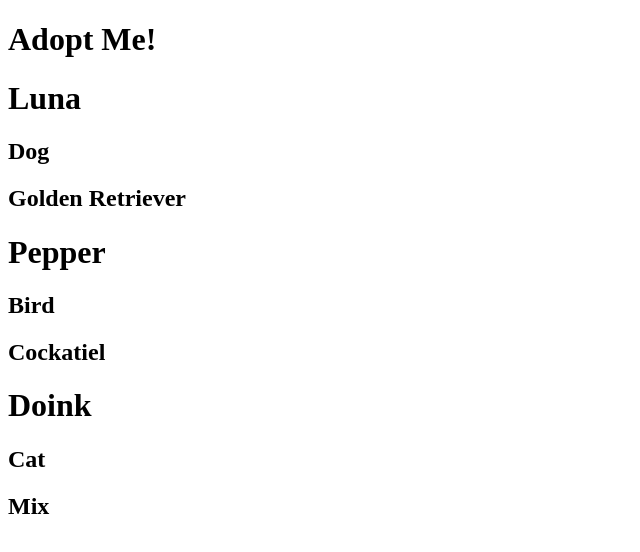
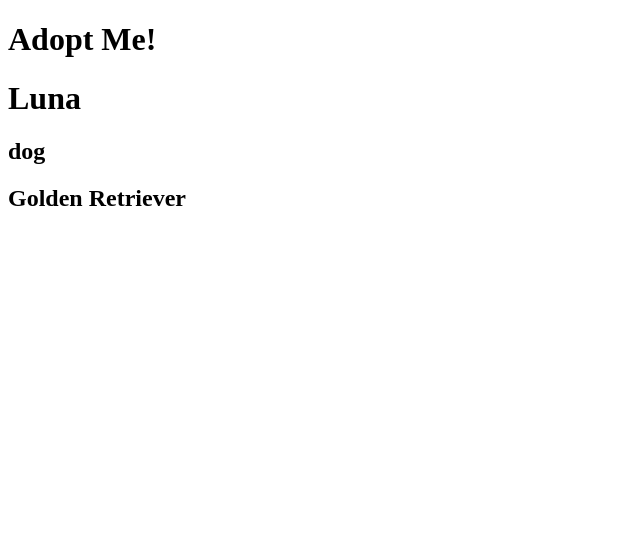
Before and after one commit to hopesunknown/adopt-me-react, a React app: page / in a window 1280 px wide. Shown: the top 552 px of the page, without its empty margins (0-640 px from the left). Built offline with nearby package versions, Linux system fonts and the light colour scheme; the HTML template or start-up script is replaced by a standard one.

Commit message:
changed App.js to JSX

```diff
--- a/src/App.js
+++ b/src/App.js
@@ -3,24 +3,33 @@ import { render } from 'react-dom';
 import Pet from './Pet';
 
 const App = () => {
-  return React.createElement("div", {}, [
-    React.createElement("h1", {}, "Adopt Me!"),
-    React.createElement(Pet, {
-      name: "Luna",
-      animal: "Dog",
-      breed: "Golden Retriever",
-    }),
-    React.createElement(Pet, {
-      name: "Pepper",
-      animal: "Bird",
-      breed: "Cockatiel",
-    }),
-    React.createElement(Pet, {
-      name: "Doink",
-      animal: "Cat",
-      breed: "Mix",
-    }),
-  ]);
-};
+  return (
+    <div>
+      <h1>Adopt Me!</h1>
+      <Pet name="Luna" animal="dog" breed="Golden Retriever" />
+    </div>
+  )
+}
+
+// const App = () => {
+//   return React.createElement("div", {}, [
+//     React.createElement("h1", {}, "Adopt Me!"),
+//     React.createElement(Pet, {
+//       name: "Luna",
+//       animal: "Dog",
+//       breed: "Golden Retriever",
+//     }),
+//     React.createElement(Pet, {
+//       name: "Pepper",
+//       animal: "Bird",
+//       breed: "Cockatiel",
+//     }),
+//     React.createElement(Pet, {
+//       name: "Doink",
+//       animal: "Cat",
+//       breed: "Mix",
+//     }),
+//   ]);
+// };
 
 render(React.createElement(App), document.getElementById("root"));
```
